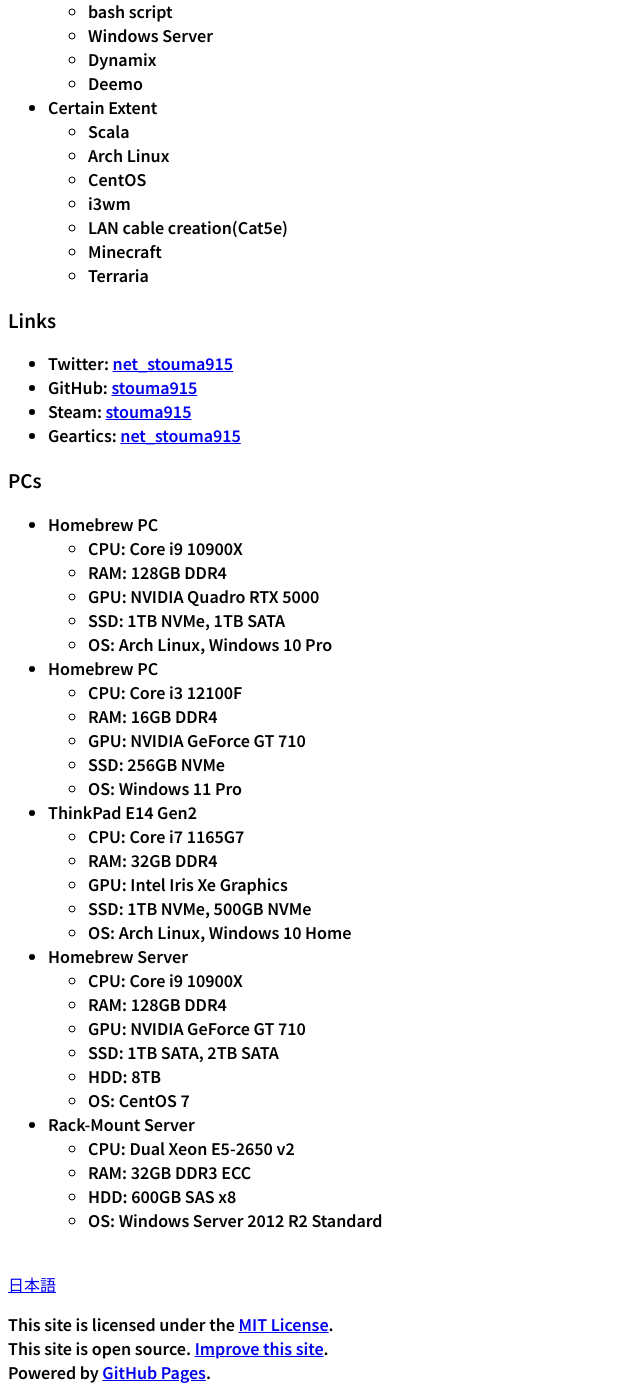
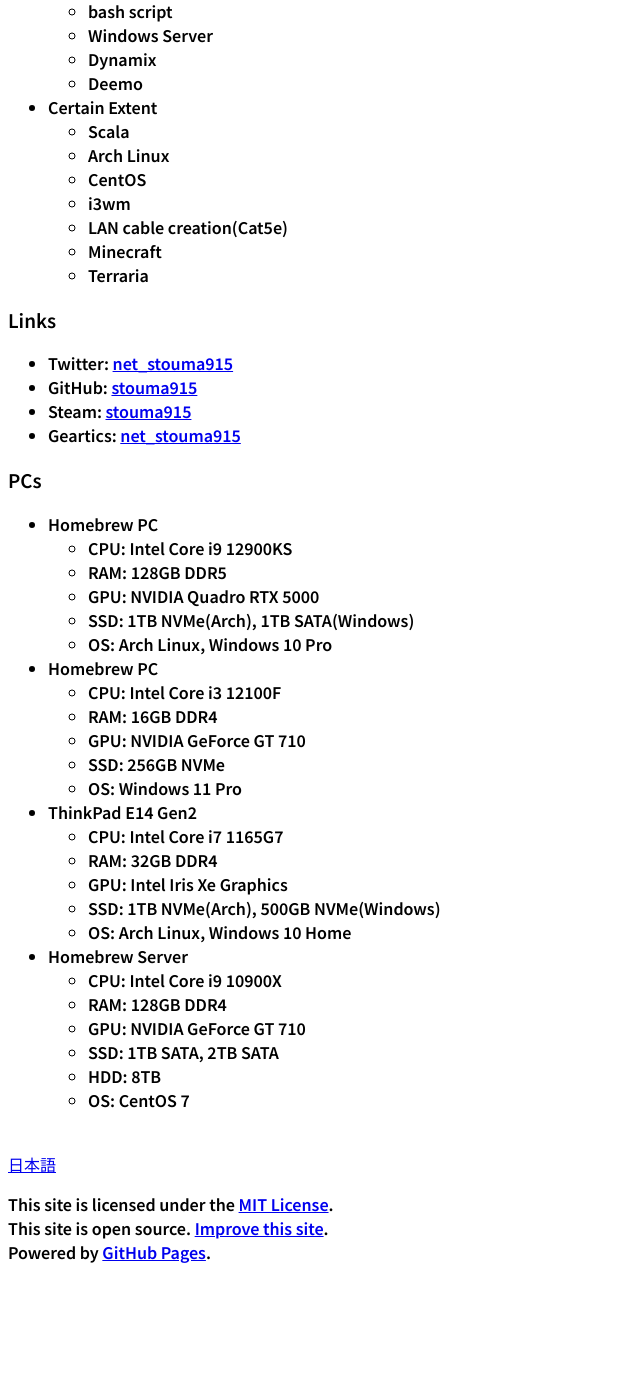
Before and after one commit to t-sasaki915/t-sasaki-net, a Jekyll site: the page built from docs/english/index.md, in a window 1280 px wide and 1400 px high, scrolled down 1385 px. Shown: the whole window, without its empty margins (0-640 px from the left). Built offline with Jekyll 4.4.1, drawn with Linux system fonts in a browser that asks for light colours; Markdown is read by kramdown in place of the engine named in the settings; after the commit the page ends 2665 px from its top, so only the background shows below that.

Commit message:
Update index.md

```diff
--- a/docs/english/index.md
+++ b/docs/english/index.md
@@ -80,32 +80,27 @@
 
 ### PCs
 - Homebrew PC
-  - CPU: Core i9 10900X
-  - RAM: 128GB DDR4
+  - CPU: Intel Core i9 12900KS
+  - RAM: 128GB DDR5
   - GPU: NVIDIA Quadro RTX 5000
-  - SSD: 1TB NVMe, 1TB SATA
+  - SSD: 1TB NVMe(Arch), 1TB SATA(Windows)
   - OS: Arch Linux, Windows 10 Pro
 - Homebrew PC
-  - CPU: Core i3 12100F
+  - CPU: Intel Core i3 12100F
   - RAM: 16GB DDR4
   - GPU: NVIDIA GeForce GT 710
   - SSD: 256GB NVMe
   - OS: Windows 11 Pro
 - ThinkPad E14 Gen2
-  - CPU: Core i7 1165G7
+  - CPU: Intel Core i7 1165G7
   - RAM: 32GB DDR4
   - GPU: Intel Iris Xe Graphics
-  - SSD: 1TB NVMe, 500GB NVMe
+  - SSD: 1TB NVMe(Arch), 500GB NVMe(Windows)
   - OS: Arch Linux, Windows 10 Home
 - Homebrew Server
-  - CPU: Core i9 10900X
+  - CPU: Intel Core i9 10900X
   - RAM: 128GB DDR4
   - GPU: NVIDIA GeForce GT 710
   - SSD: 1TB SATA, 2TB SATA
   - HDD: 8TB
   - OS: CentOS 7
-- Rack-Mount Server
-  - CPU: Dual Xeon E5-2650 v2
-  - RAM: 32GB DDR3 ECC
-  - HDD: 600GB SAS x8
-  - OS: Windows Server 2012 R2 Standard
```
